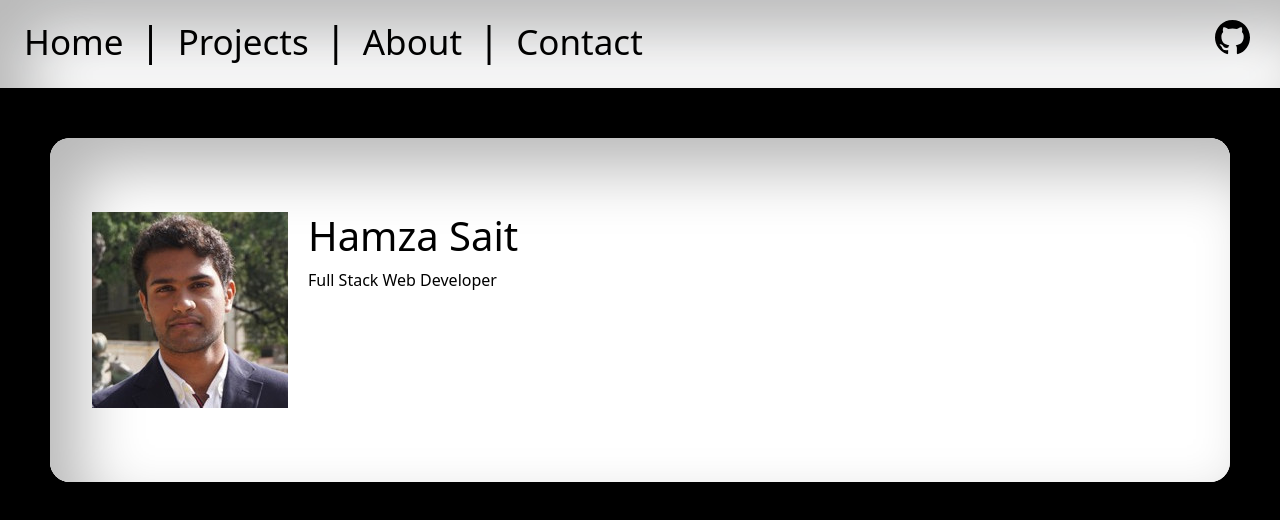
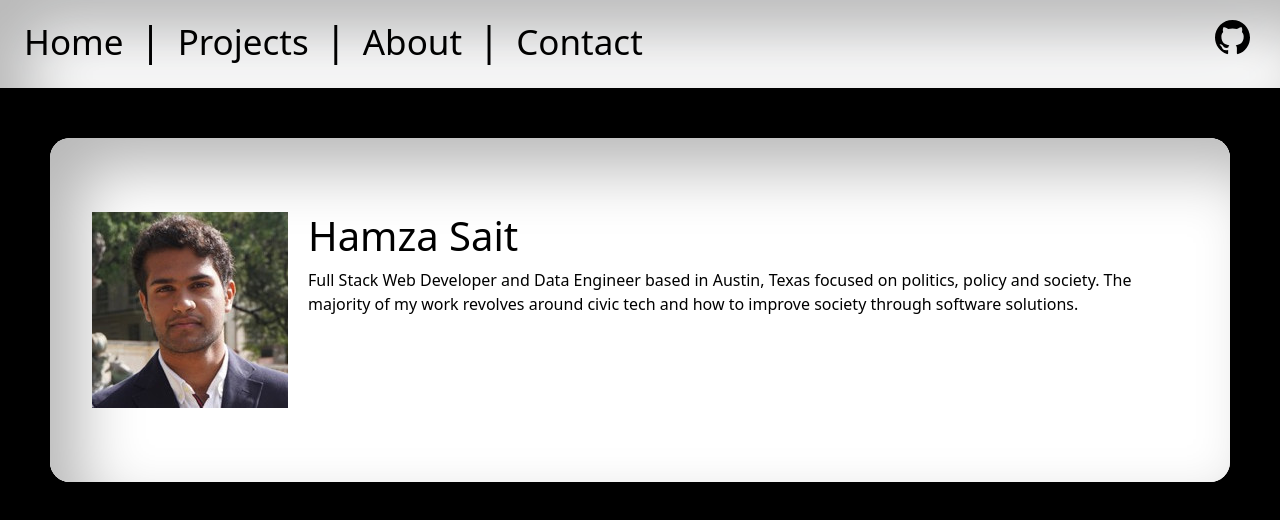
Before and after one commit to hamzsait/Portfolio, a React (Create React App) app: page / in a window 1280 px wide. Shown: the top 520 px of the page. Built offline with nearby package versions, Linux system fonts and the light colour scheme.

Commit message:
added hover function for jumbotron

```diff
--- a/src/components/ProfileWindow.js
+++ b/src/components/ProfileWindow.js
@@ -2,23 +2,25 @@ import Jumbotron from 'react-bootstrap/Jumbotron'
 import '../css/ProfileWindow.css'
 
 
-function borderChange(){
-    document.getElementById("jumbotron").classList.add('setBorder')
+function hoverJumbo(){
+    document.getElementById("profileText").classList.add('hoverJumbo')
+    console.log("yooo")
 }
 
 
 function ProfileWindow(){
 
         return (
-            <div onMouseHover={() => borderChange()} id="profileWindow" >
-                <Jumbotron id = "jumbotron">
+            <div id="profileWindow" >
+                <Jumbotron id = "jumbotron" onMouseOver={() => hoverJumbo()}>
                     <div id = 'profilePhoto'>
                         <img alt = 'profilePhoto' src="../images/profilePhoto.jpeg"></img>
                     </div>
                     <div id = 'profileText'>
                         <h1>Hamza Sait</h1>
-                        <p>
-                            Full Stack Web Developer
+                        <p >
+                                Full Stack Web Developer and Data Engineer based in Austin, Texas focused on politics, policy and society.
+                            The majority of my work revolves around civic tech and how to improve society through software solutions.
                         </p>
                     </div>
                 </Jumbotron>
--- a/src/css/ProfileWindow.css
+++ b/src/css/ProfileWindow.css
@@ -16,6 +16,7 @@
    color: black;
 }
 
-.setBorder{
-   background-color:aqua;
+.hoverJumbo{
+   color: blue;
+   background: blue;
 }
```
